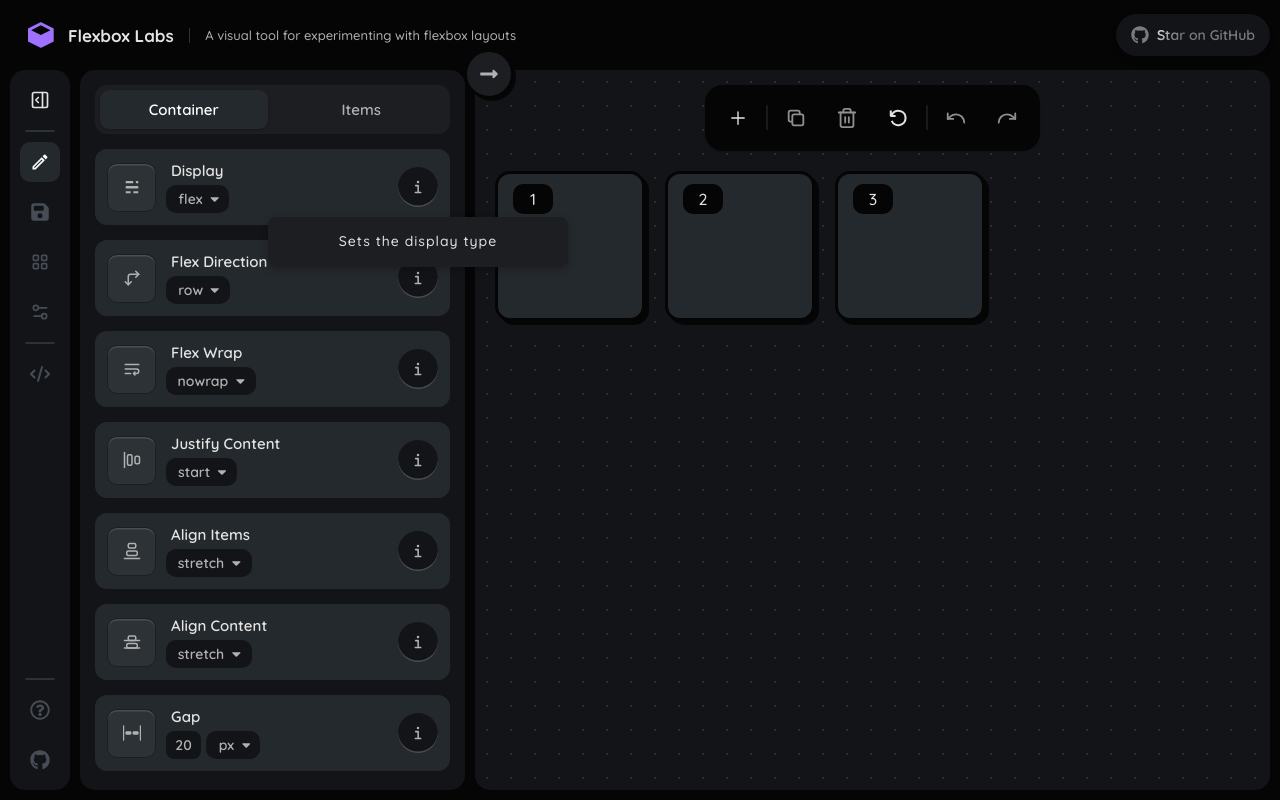
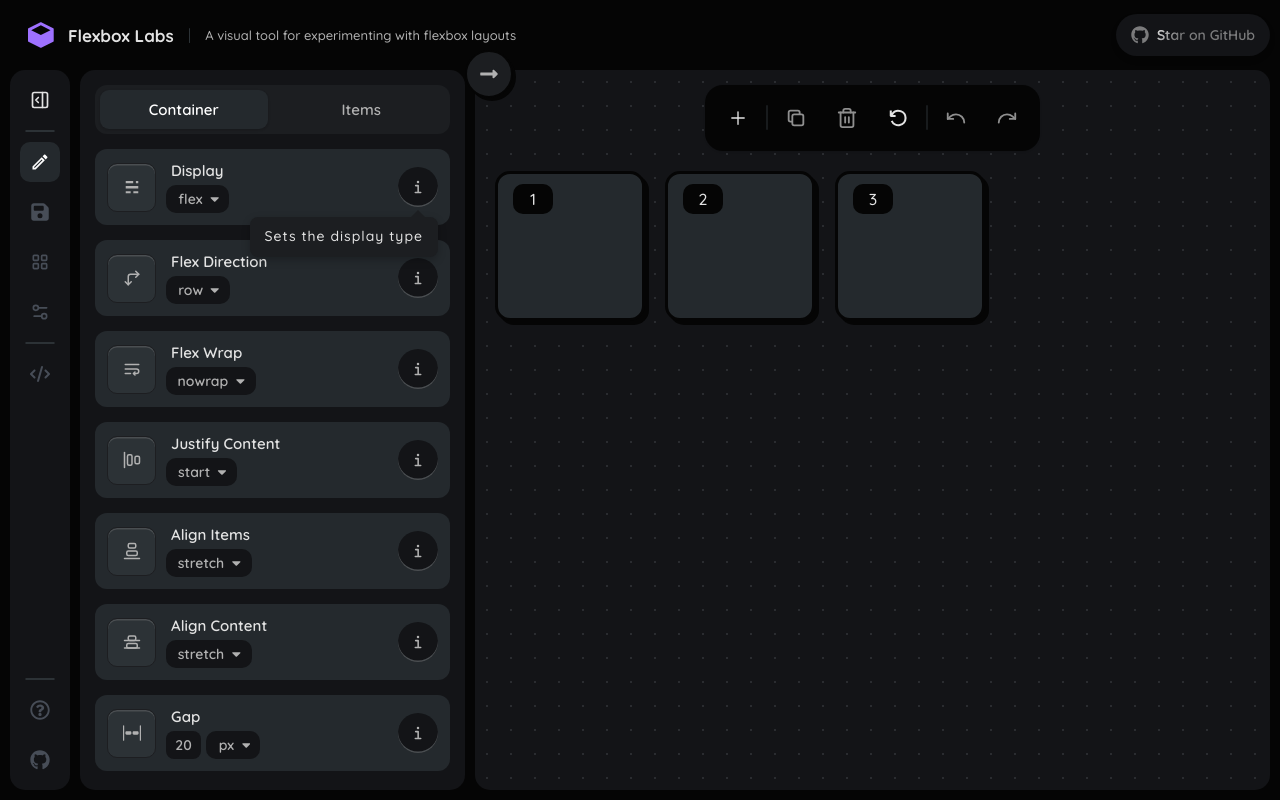
Before and after one commit to Gumbexrana/FlexboxLabs, a Next.js app: page / in a window 1280 px wide. Both pictures are taken after a click on the element 418 px from the left and 187 px from the top of the page. Built offline with nearby package versions, Linux system fonts and the light colour scheme.

Commit message:
refactor(Popover): refactor popover component to use custom hook and improve positioning

```diff
--- a/app/_components/UI/Popover/Popover.module.scss
+++ b/app/_components/UI/Popover/Popover.module.scss
@@ -8,18 +8,27 @@
 
    &__content {
       position: absolute;
+      right: 0;
       font-size: 14px;
       font-weight: 500;
       height: max-content;
       width: max-content;
       letter-spacing: 1px;
-      padding: 6px 10px;
-      padding: 1.5rem;
-      text-align: center;
+      padding: 1rem 1.5rem;
       border-radius: 8px;
       line-height: 1.4;
       background: #1c1e21;
       color: #e3e3e3;
       box-shadow: rgba(0, 0, 0, 0.24) 0px 3px 8px;
+
+      &::after {
+         content: "";
+         position: absolute;
+         top: -0.7rem;
+         right: 1rem;
+         border-style: solid;
+         border-width: 0 1rem 1rem 1rem;
+         border-color: transparent transparent #1c1e21 transparent;
+      }
    }
 }
--- a/app/_components/UI/Popover/Popover.tsx
+++ b/app/_components/UI/Popover/Popover.tsx
@@ -1,9 +1,9 @@
 "use client";
 
 import { AnimatePresence, motion } from "framer-motion";
-import { ReactNode, useEffect, useRef, useState } from "react";
-import { createPortal } from "react-dom";
+import { ReactNode, useEffect, useState } from "react";
 import styles from "./Popover.module.scss";
+import { useOutsideClick } from "@/app/_hooks/useOutsideClick";
 
 const popoverVariants = {
    hidden: (pos: string) => ({
@@ -41,22 +41,12 @@ function Popover({
 }: Props) {
    const [showPopover, setShowPopover] = useState(false);
 
-   const ref = useRef<HTMLDivElement | null>(null);
-
-   const rect = ref.current?.getBoundingClientRect();
-
-   let rectPosition;
-   if (rect) {
-      rectPosition = {
-         x: rect.x - width / 2 + rect.width / 2,
-         y: rect.y,
-      };
-   }
-
    const togglePopover = (e: React.MouseEvent) => {
       e.stopPropagation();
       setShowPopover((prev) => !prev);
    };
+
+   const ref = useOutsideClick(() => setShowPopover(false));
 
    useEffect(() => {
       const parent = ref.current?.parentElement;
@@ -64,7 +54,7 @@ function Popover({
       if (!parent) return;
 
       parent.style.position = "relative";
-   }, []);
+   }, [ref]);
 
    return (
       <div
@@ -74,33 +64,6 @@ function Popover({
       >
          <AnimatePresence>
             {showPopover && (
-               <PopoverContent
-                  position={position}
-                  background={background}
-                  rectPosition={rectPosition}
-                  width={width}
-               >
-                  {children}
-               </PopoverContent>
-            )}
-         </AnimatePresence>
-      </div>
-   );
-}
-
-type PopoverContentProps = Props & {
-   rectPosition: { x: number; y: number } | undefined;
-}
-
-function PopoverContent({
-   children,
-   position,
-   background,
-   rectPosition,
-   width,
-}: PopoverContentProps) {
-
-   return createPortal(
                <motion.div
                   className={styles.popover__content}
                   variants={popoverVariants}
@@ -109,17 +72,16 @@ function PopoverContent({
                   exit="exit"
                   custom={position}
                   style={{
-            position: "fixed",
-            left: rectPosition?.x,
-            top: rectPosition?.y,
-            width: `${width}px`,
+                     maxWidth: `${width}px`,
                      backgroundColor: background,
                      zIndex: "9999",
                   }}
                >
                   {children}
-      </motion.div>,
-      document.body
+               </motion.div>
+            )}
+         </AnimatePresence>
+      </div>
    );
 }
 
```
Lines whose indentation alone changed are shown as unchanged.
